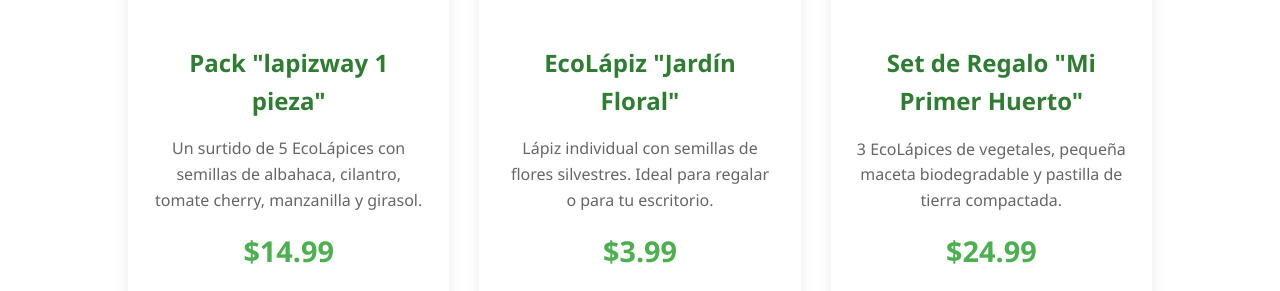
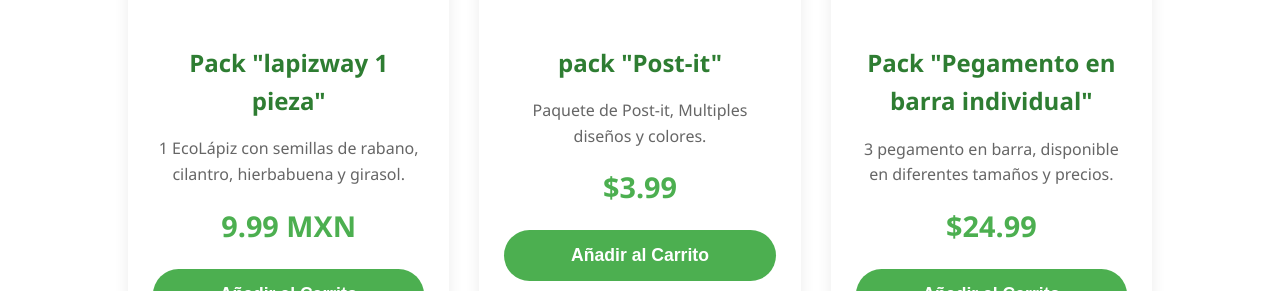
Before and after one commit to lapizw/LAPIZ-WAY, a plain HTML site: page index.html in a window 1280 px wide. Shown: the part 2585-2876 px from the top of the page. Drawn offline with Linux system fonts and the light colour scheme.

Commit message:
Update index.html

```diff
--- a/index.html
+++ b/index.html
@@ -356,23 +356,23 @@
             <div class="producto-card">
                 <img src="https://images.unsplash.com/photo-1601004996901-49b01ae0c354?crop=entropy&cs=tinysrgb&fit=max&fm=jpg&ixid=M3w0NTc2MDJ8MHwxfHNlYXJjaHwyfHxlY29wZW5jaWwlMjBwYWNrYWdlfGVufDB8fHx8MTY5OTQ0NjM3MHww&ixlib=rb-4.0.3&q=80&w=400" alt="Pack de EcoLápices">
                 <h3>Pack "lapizway 1 pieza"</h3>
-                <p>Un surtido de 5 EcoLápices con semillas de albahaca, cilantro, tomate cherry, manzanilla y girasol.</p>
-                <div class="precio">$14.99</div>
+                <p>1 EcoLápiz con semillas de rabano, cilantro, hierbabuena y girasol.</p>
+                <div class="precio"> 9.99 MXN </div>
                 <button class="btn-principal" style="width: 100%;">Añadir al Carrito</button>
             </div>
 
             <div class="producto-card">
                 <img src="https://images.unsplash.com/photo-1596728076044-8d9e60517852?crop=entropy&cs=tinysrgb&fit=max&fm=jpg&ixid=M3w0NTc2MDJ8MHwxfHNlYXJjaHwyfHxlY29wZW5jaWwlMjBmbG93ZXIlMjBzZWVkfGVufDB8fHx8MTY5OTQ0NjM3NXww&ixlib=rb-4.0.3&q=80&w=400" alt="EcoLápiz Individual Flores">
-                <h3>EcoLápiz "Jardín Floral"</h3>
-                <p>Lápiz individual con semillas de flores silvestres. Ideal para regalar o para tu escritorio.</p>
+                <h3>pack "Post-it"</h3>
+                <p> Paquete de Post-it, Multiples diseños y colores.</p>
                 <div class="precio">$3.99</div>
                 <button class="btn-principal" style="width: 100%;">Añadir al Carrito</button>
             </div>
 
             <div class="producto-card">
                 <img src="https://images.unsplash.com/photo-1549418659-195c1044358a?crop=entropy&cs=tinysrgb&fit=max&fm=jpg&ixid=M3w0NTc2MDJ8MHwxfHNlYXJjaHwzfHxlY29wZW5jaWwlMjB2ZWdhYmxlJTIwZ3Jvd2luZ3xlbnwwfHx8fDE2OTk0NDY1MDB8MA&ixlib=rb-4.0.3&q=80&w=400" alt="Set de Regalo EcoLápiz">
-                <h3>Set de Regalo "Mi Primer Huerto"</h3>
-                <p>3 EcoLápices de vegetales, pequeña maceta biodegradable y pastilla de tierra compactada.</p>
+                <h3>Pack "Pegamento en barra individual"</h3>
+                <p>3 pegamento en barra, disponible en diferentes tamaños y precios.</p>
                 <div class="precio">$24.99</div>
                 <button class="btn-principal" style="width: 100%;">Añadir al Carrito</button>
             </div>
```
